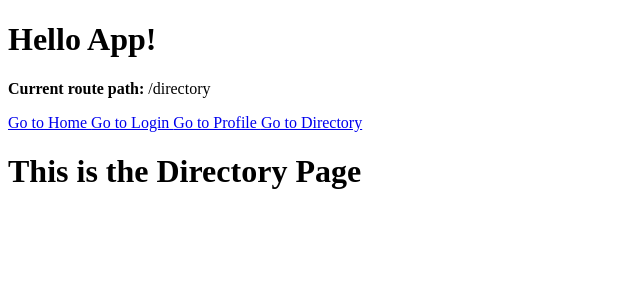
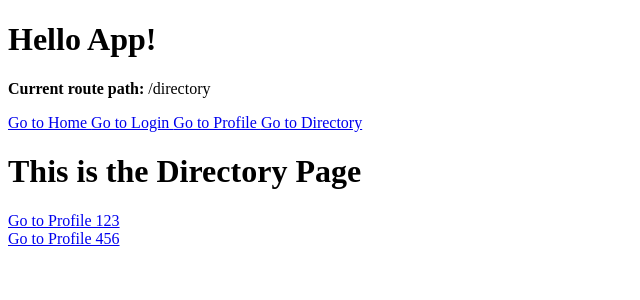
Before and after one commit to KeremBTR/vue-nest-tools-lab, a Vue app in the folder apps/web/: page /directory in a window 1280 px wide. Shown: the top 300 px of the page, without its empty margins (0-640 px from the left). Built offline with nearby package versions, Linux system fonts and the light colour scheme; the HTML template or start-up script is replaced by a standard one.

Commit message:
feat(web/PageDirectory): you can now go to imaginary profiles from the directory page

```diff
--- a/apps/web/src/pages/PageDirectory.vue
+++ b/apps/web/src/pages/PageDirectory.vue
@@ -2,6 +2,13 @@
 
 <template>
   <h1>This is the Directory Page</h1>
+  <RouterLink :to="`/profile/${123}`">
+    Go to Profile 123
+  </RouterLink>
+  <br>
+  <RouterLink :to="`/profile/${456}`">
+    Go to Profile 456
+  </RouterLink>
 </template>
 
 <style scoped></style>
```
